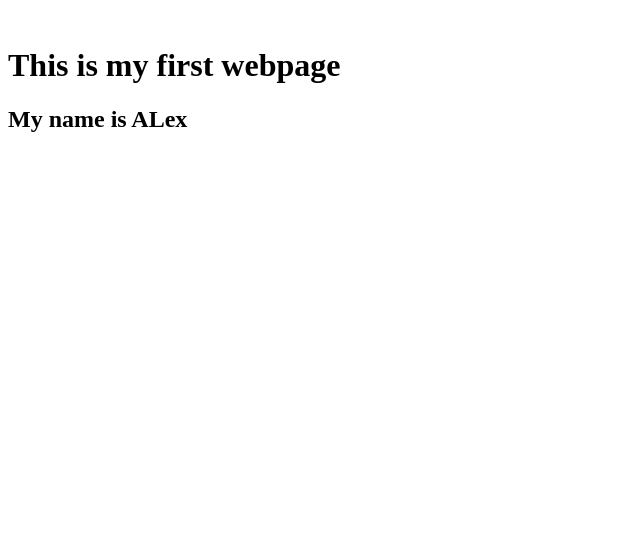
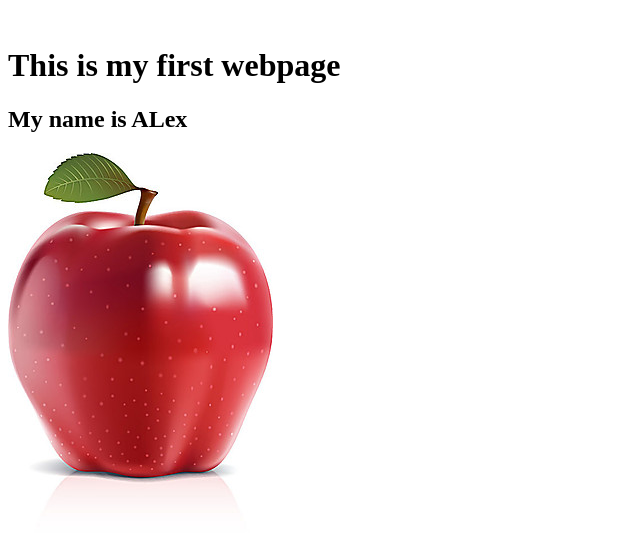
Before and after one commit to Alex-963/Alex, a plain HTML site: page Index.html in a window 1280 px wide. Shown: the whole page, without its empty margins (0-640 px from the left). Drawn offline with Linux system fonts and the light colour scheme.

Commit message:
Update Index.html

```diff
--- a/Index.html
+++ b/Index.html
@@ -8,5 +8,6 @@
 <body>
 <H1>This is my first webpage</H1>
   <H2>My name is ALex</H2>
+  <img src="apple.png.jpg" alt="Italian Trulli">
 </body>
 </html>
```
